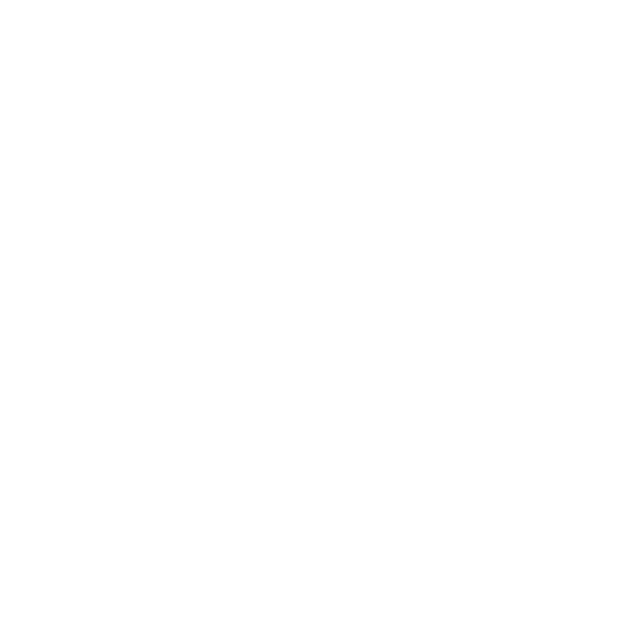
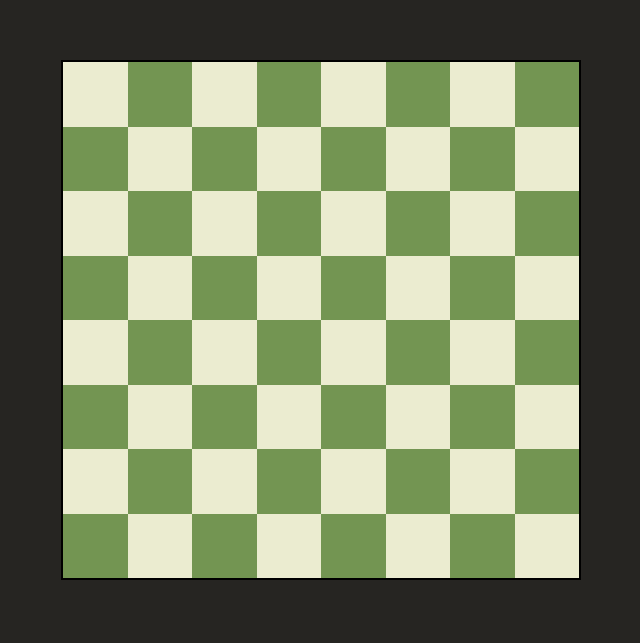
Before and after one commit to ckyever/how-does-the-knight-move, a website built with webpack: page src/template.html in a window 1280 px wide. Shown: the whole page, without its empty margins (319-959 px from the left). Built offline with nearby package versions, Linux system fonts and the light colour scheme.

Commit message:
Add chess board and initial styling

```diff
--- a/src/index.js
+++ b/src/index.js
@@ -1 +1,23 @@
 import "./styles.css";
+
+const chessboard = document.querySelector("#chessboard");
+
+const CHESSBOARD_SIZE = 8;
+
+// Ensure bottom left corner coordinates are (0,0)
+for (let y = CHESSBOARD_SIZE - 1; y >= 0; y--) {
+  for (let x = 0; x < CHESSBOARD_SIZE; x++) {
+    const square = document.createElement("div");
+    square.classList = "square";
+
+    if ((x + y) % 2 == 0) {
+      square.classList += " black";
+    } else {
+      square.classList += " white";
+    }
+
+    square.dataset.x = x;
+    square.dataset.y = y;
+    chessboard.appendChild(square);
+  }
+}
--- a/src/styles.css
+++ b/src/styles.css
@@ -77,3 +77,37 @@ h6 {
 }
 
 /* End of CSS Reset */
+
+:root {
+  --main-background-color: #262522;
+  --black-square-color: #739552;
+  --white-square-color: #ebecd0;
+}
+
+body {
+  background-color: var(--main-background-color);
+}
+
+.container {
+  display: flex;
+  justify-content: center;
+  align-items: center;
+  height: 80vh;
+}
+
+.square.black {
+  background-color: var(--black-square-color);
+}
+
+.square.white {
+  background-color: var(--white-square-color);
+}
+
+#chessboard {
+  display: grid;
+  grid-template-columns: repeat(8, 1fr);
+  grid-template-rows: repeat(8, 1fr);
+  width: min(65vw, 65vh);
+  height: min(65vw, 65vh);
+  border: 2px solid black;
+}
--- a/src/template.html
+++ b/src/template.html
@@ -5,5 +5,9 @@
     <meta name="viewport" content="width=device-width, initial-scale=1.0" />
     <title>Document</title>
   </head>
-  <body></body>
+  <body>
+    <div class="container">
+      <div id="chessboard"></div>
+    </div>
+  </body>
 </html>
```
